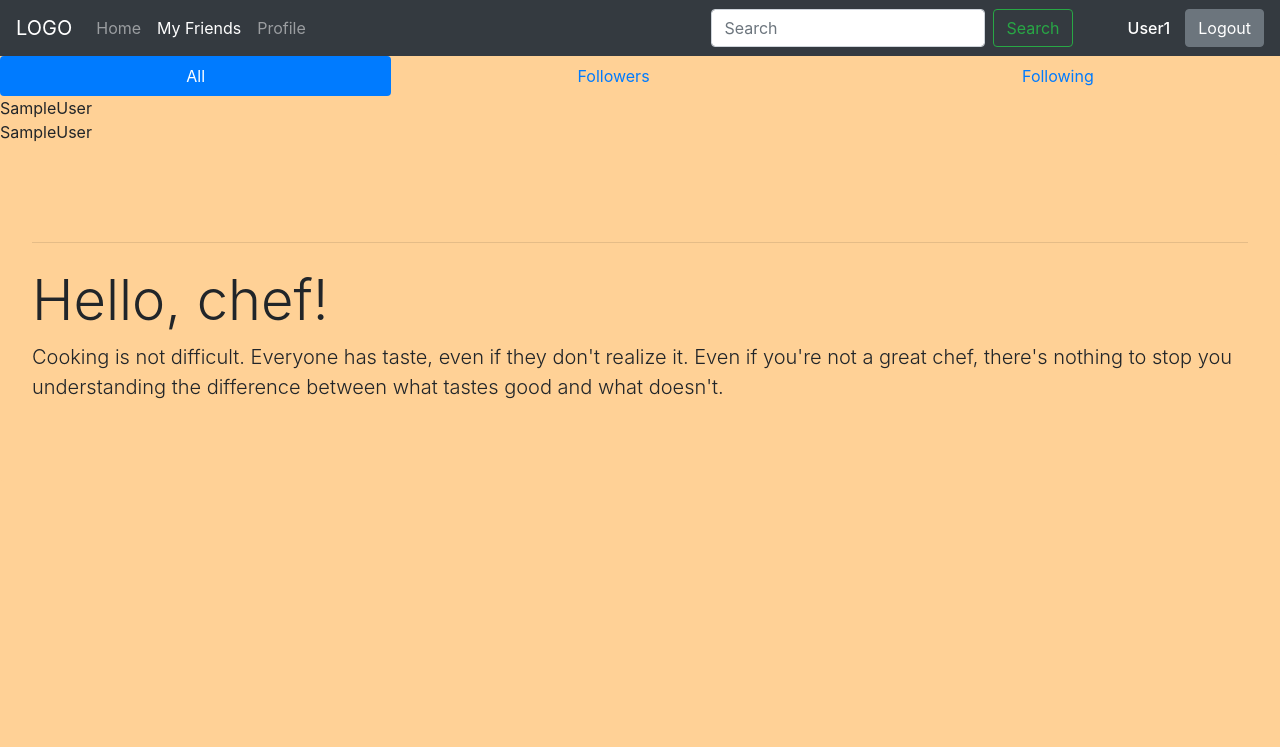
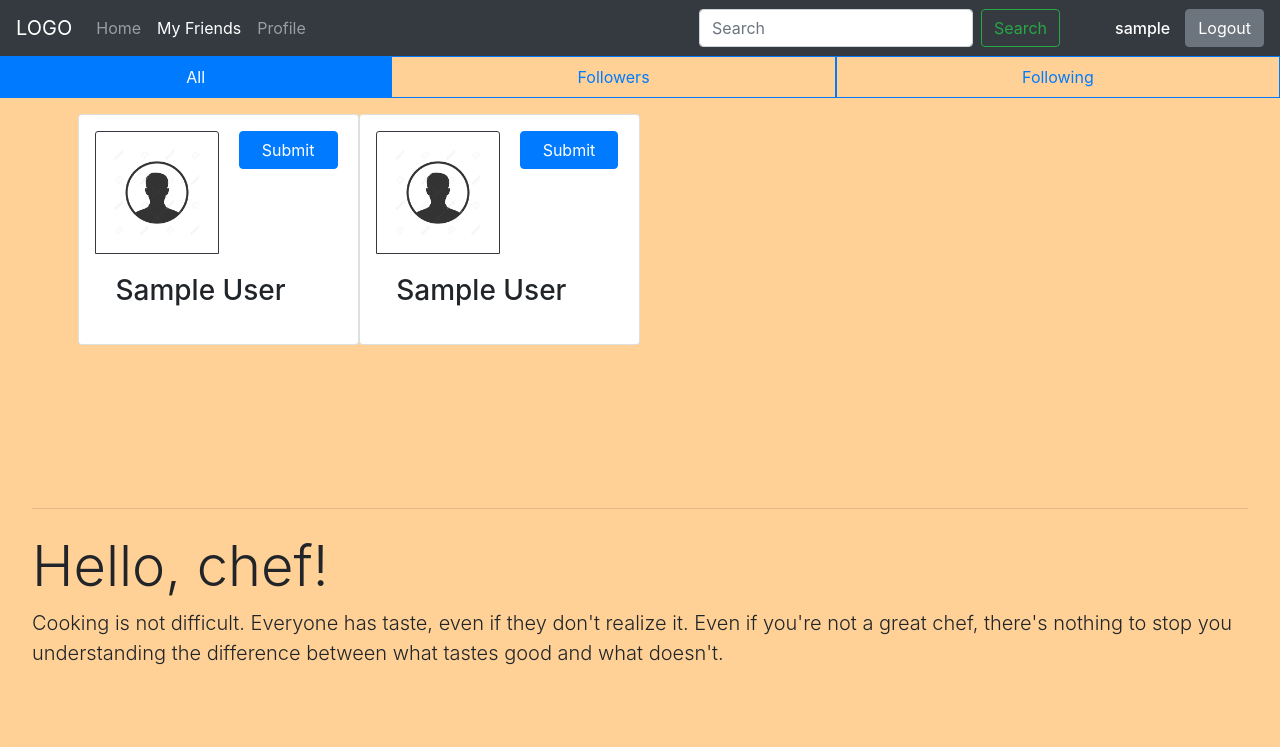
Before and after one commit to bgilja/ricook, a PHP site: page /user_friends.php?id=1 in a window 1280 px wide. Shown: the top 747 px of the page. Run offline with PHP 8.4, Linux system fonts and the light colour scheme; tables that the repository leaves empty or names only in its code hold one stand-in row (values such as "Sample post"); some libraries are stand-ins or nearby versions.

Commit message:
User can now see his followers

```diff
--- /dev/null
+++ b/app/database_connection.php
@@ -0,0 +1,20 @@
+<?php
+  function connectToDatabase() {
+    $servername = "127.0.0.1";
+    $username = "student";
+    $password = "student";
+    $dbname = "ricook";
+
+    $conn = new mysqli($servername, $username, $password, $dbname);
+
+    if ($conn->connect_error) {
+      die("Uspostavljanje konekcije na bazu nije uspjelo: ". $conn->connect_error);
+    }
+
+    return $conn;
+  }
+
+  function closeDatabaseConnection($conn) {
+    mysqli_close($conn);
+  }
+?>
--- a/app/followers.php
+++ b/app/followers.php
@@ -1,23 +1,39 @@
 <?php
-
-  function connectToDatabase() {
-    $servername = "127.0.0.1";
-    $username = "student";
-    $password = "student";
-    $dbname = "ricook";
-
-    $conn = new mysqli($servername, $username, $password, $dbname);
-
-    if ($conn->connect_error) {
-      die("Uspostavljanje konekcije na bazu nije uspjelo: ". $conn->connect_error);
-    }
-
-    return $conn;
+  function printTablestart() {
+    echo ' <div class="person_follow_table h-100 p-3"> ';
   }
 
-  function closeDatabaseConnection($conn) {
-    mysqli_close($conn);
+  function printEndDiv() {
+    echo ' </div> ';
   }
+
+  function printPersonRow() {
+    echo ' <div class="person_row mx-auto"> ';
+  }
+
+  function printPersonCard($map) {
+    echo ' <div class="card w-25 p-3 float-left">
+          <span>
+            <img src="src/default_avatar.jpg" class="card-img-top w-50 p-3 border border-dark float-left" alt="...">
+            <input type="button" name="submit" value="Submit" class="btn btn-primary align-top" id="user_block_btn">
+          </span>
+          <div class="card-body">
+            <h3 class="card-text">' . $map['first_name'] . " " . $map['last_name'] .'</h3>
+          </div>
+        </div> ';
+  }
+
+  /*function followerQuery($id, $conn) {
+    $sql1 = "SELECT id_pratioc FROM pratitelj WHERE id_pratitelj = $id";
+    $result1 = mysqli_query($conn, $sql1);
+    return $result1;
+  }
+
+  function followingQuery($id, $conn) {
+    $sql1 = "SELECT id_pratitelj FROM pratitelj WHERE id_pratioc = $id";
+    $result1 = mysqli_query($conn, $sql1);
+    return $result1;
+  }*/
 
   function printFollowers($id, $conn) {
     $sql1 = "SELECT id_pratioc FROM pratitelj WHERE id_pratitelj = $id";
@@ -27,7 +43,8 @@
       $sql2 = "SELECT first_name, last_name FROM korisnik WHERE id = $row1[id_pratioc]";
       $result2 = mysqli_query($conn, $sql2);
       $row2 = $result2->fetch_assoc();
-      echo $row2['first_name'] . $row2['last_name'] . "<br>";
+
+      printPersonCard($row2);
     }
   }
 
@@ -39,33 +56,8 @@
       $sql2 = "SELECT first_name, last_name FROM korisnik WHERE id = $row1[id_pratitelj]";
       $result2 = mysqli_query($conn, $sql2);
       $row2 = $result2->fetch_assoc();
-      echo $row2['first_name'] . $row2['last_name'] . "<br>";
+
+      printPersonCard($row2);
     }
   }
-
-  /*<div class="tab-pane fade show active" id="list-home" role="tabpanel" aria-labelledby="list-home-list">
-    <?php
-    include 'followers.php';
-    $conn = connectToDatabase();
-    printFollowers($_GET['id'], $conn);
-    printFollowing($_GET['id'], $conn);
-    closeDatabaseConnection($conn);
-    ?>
-  </div>
-  <div class="tab-pane fade" id="list-profile" role="tabpanel" aria-labelledby="list-profile-list">
-    <?php
-    include 'followers.php';
-    $conn = connectToDatabase();
-    printFollowers($_GET['id'], $conn);
-    closeDatabaseConnection($conn);
-    ?>
-  </div>
-  <div class="tab-pane fade" id="list-messages" role="tabpanel" aria-labelledby="list-messages-list">
-    <?php
-    include 'followers.php';
-    $conn = connectToDatabase();
-    printFollowing($_GET['id'], $conn);
-    closeDatabaseConnection($conn);
-    ?>
-  </div>*/
 ?>
--- a/app/style.css
+++ b/app/style.css
@@ -135,10 +135,23 @@ body {
 	margin-bottom: 5px;
 }
 
-.user_block > div {
-	margin-top: 5px;
+#user_block1 {
+	height: 330px;
 }
 
 .user_block > div > button {
 	width: 28.5%;
+	margin-left: 5px;
+	margin-top: 5px;
 }
+
+.person_row {
+	width: 90%;
+	height: 280px;
+	margin-left: 4%;
+}
+
+#user_block_btn {
+	margin-left: 20px;
+	width: 40%;
+}
--- a/app/user_friends.php
+++ b/app/user_friends.php
@@ -9,9 +9,19 @@
     <link rel="stylesheet" href="https://stackpath.bootstrapcdn.com/bootstrap/4.2.1/css/bootstrap.min.css" integrity="sha384-GJzZqFGwb1QTTN6wy59ffF1BuGJpLSa9DkKMp0DgiMDm4iYMj70gZWKYbI706tWS" crossorigin="anonymous">
     <link rel="stylesheet" type="text/css" href="style.css">
 
-    <title>Homepage</title>
+    <title>Followers</title>
   </head>
   <body>
+
+    <?php
+      include 'database_connection.php';
+      include 'followers.php';
+      include 'user_information.php';
+      $id = $_GET['id'];
+      $conn = connectToDatabase();
+      $row = getUserPersonalInfo($id, $conn);
+    ?>
+
     <nav class="navbar navbar-expand-lg navbar navbar-dark bg-dark">
       <a class="navbar-brand" href="#">LOGO</a>
       <button class="navbar-toggler" type="button" data-toggle="collapse" data-target="#navbarSupportedContent" aria-controls="navbarSupportedContent" aria-expanded="false" aria-label="Toggle navigation">
@@ -20,20 +30,20 @@
       <div class="collapse navbar-collapse" id="navbarSupportedContent">
         <ul class="navbar-nav mr-auto">
           <li class="nav-item">
-            <a class="nav-link" href="user_homepage.php?id=<?php echo $_GET['id']; ?>">Home</a>
+            <a class="nav-link" href="user_homepage.php?id=<?php echo $id; ?>">Home</a>
           </li>
           <li class="nav-item">
-          	<a class="nav-link active" href="user_friends.php?id=<?php echo $_GET['id']; ?>">My Friends</a>
+          	<a class="nav-link active" href="user_friends.php?id=<?php echo $id; ?>">My Friends</a>
           </li>
           <li class="nav-item">
-          	<a class="nav-link" href="user_profile.php?id=<?php echo $_GET['id']; ?>">Profile</a>
+          	<a class="nav-link" href="user_profile.php?id=<?php echo $id; ?>">Profile</a>
           </li>
         </ul>
-        <form class="form-inline my-2 my-lg-0" id="search">
+        <form class="form-inline my-2 my-lg-0" id="search"  >
           <input class="form-control mr-sm-2" type="search" placeholder="Search" aria-label="Search">
           <button class="btn btn-outline-success my-2 my-sm-0" type="submit">Search</button>
         </form>
-        <h6 id="homepage_username">User1</h6>
+        <h6 id="homepage_username"><?php echo $row['user_name'] ?></h6>
         <button type="button" class="btn btn-secondary" id="btn1" onclick="window.location.href='index.php'">Logout</button>
       </div>
     </nav>
@@ -41,39 +51,50 @@
     <div>
       <div class="nav2">
         <nav class="nav nav-pills nav-fill" role="tablist">
-          <a class="nav-item nav-link active" id="list-home-list" data-toggle="list" href="#list-home" role="tab" aria-controls="home">All</a>
-          <a class="nav-item nav-link" id="list-profile-list" data-toggle="list" href="#list-profile" role="tab" aria-controls="profile">Followers</a>
-          <a class="nav-item nav-link" id="list-messages-list" data-toggle="list" href="#list-messages" role="tab" aria-controls="messages">Following</a>
+          <a class="nav-item nav-link border border-primary rounded-0 active" id="list-home-list" data-toggle="list" href="#list-home" role="tab" aria-controls="home">All</a>
+          <a class="nav-item nav-link border border-primary rounded-0" id="list-profile-list" data-toggle="list" href="#list-profile" role="tab" aria-controls="profile">Followers</a>
+          <a class="nav-item nav-link border border-primary rounded-0" id="list-messages-list" data-toggle="list" href="#list-messages" role="tab" aria-controls="messages">Following</a>
         </nav>
       </div>
       <div class="tab-content" id="nav-tabContent">
         <div class="tab-pane fade show active" id="list-home" role="tabpanel" aria-labelledby="list-home-list">
           <?php
-          include 'followers.php';
           $conn = connectToDatabase();
-          printFollowers($_GET['id'], $conn);
-          printFollowing($_GET['id'], $conn);
+          printTablestart();
+          printPersonRow();
+          printFollowers($id, $conn);
+          printFollowing($id, $conn);
           closeDatabaseConnection($conn);
+          printEndDiv();
+          printEndDiv();
           ?>
         </div>
         <div class="tab-pane fade" id="list-profile" role="tabpanel" aria-labelledby="list-profile-list">
           <?php
           $conn = connectToDatabase();
+          printTablestart();
+          printPersonRow();
           printFollowers($_GET['id'], $conn);
           closeDatabaseConnection($conn);
+          printEndDiv();
+          printEndDiv();
           ?>
         </div>
         <div class="tab-pane fade" id="list-messages" role="tabpanel" aria-labelledby="list-messages-list">
           <?php
           $conn = connectToDatabase();
+          printTablestart();
+          printPersonRow();
           printFollowing($_GET['id'], $conn);
           closeDatabaseConnection($conn);
+          printEndDiv();
+          printEndDiv();
           ?>
         </div>
       </div>
     </div>
 
-    <div class="jumbotron" id="index_footer">
+    <div class="jumbotron d-block" id="index_footer">
       <hr class="my-4">
       <h1 class="display-4">Hello, chef!</h1>
       <p class="lead">Cooking is not difficult. Everyone has taste, even if they don't realize it. Even if you're not a great chef, there's nothing to stop you understanding the difference between what tastes good and what doesn't.</p>
--- /dev/null
+++ b/app/user_information.php
@@ -0,0 +1,13 @@
+<?php
+  function getUserPersonalInfo($id, $conn) {
+    $sql = "SELECT * FROM korisnik WHERE id = $id";
+    $result = mysqli_query($conn, $sql);
+    $row = $result->fetch_assoc();
+    return $row;
+  }
+
+  function getImage($row) {
+    if (substr($row['image'], 0, 3) === "src") return $row['image'];
+    return "src/default_avatar.jpg";
+  }
+?>
```
Also changed, not shown: app/user_homepage.php (+29 -17 lines), app/user_profile.php (+20 -27 lines).
